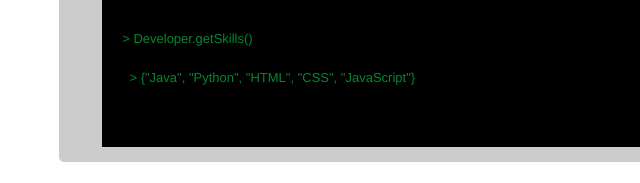
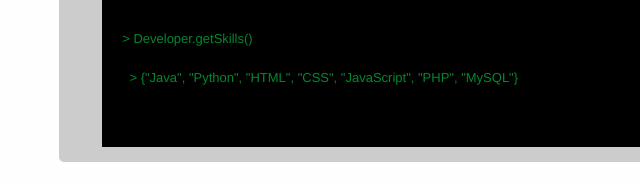
Before and after one commit to sameertulshyan/sameertulshyan.github.io, a plain HTML site: page index.html in a window 1280 px wide. Shown: the part 501-684 px from the top of the page, 149-789 px from the left. Drawn offline with nearby package versions, Linux system fonts and the light colour scheme.

Commit message:
Added additional languages to skill section

```diff
--- a/index.html
+++ b/index.html
@@ -56,7 +56,7 @@
               &gt; Developer.getGraduation()<br/><br/>
               <span class="answer">&nbsp;&nbsp;&gt; "May 2020"<br/><br/><br/></span>
               &gt; Developer.getSkills()<br/><br/>
-              <span class="answer">&nbsp;&nbsp;&gt; {"Java", "Python", "HTML", "CSS", "JavaScript"}<br/><br/><br/></span>
+              <span class="answer">&nbsp;&nbsp;&gt; {"Java", "Python", "HTML", "CSS", "JavaScript", "PHP", "MySQL"}<br/><br/><br/></span>
             </div>
           </div>
           <br/>
```
